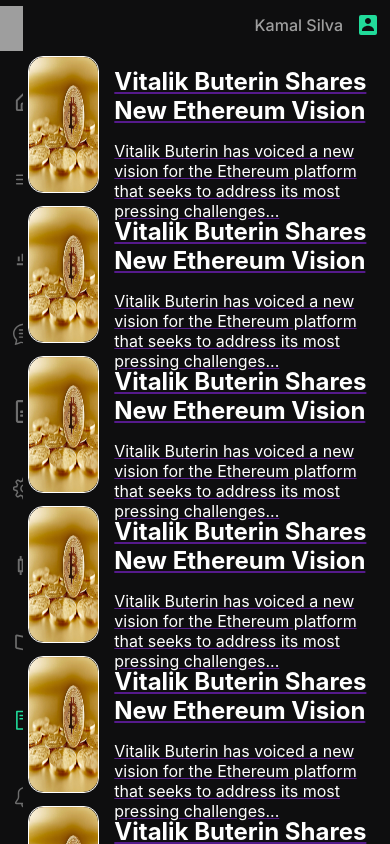
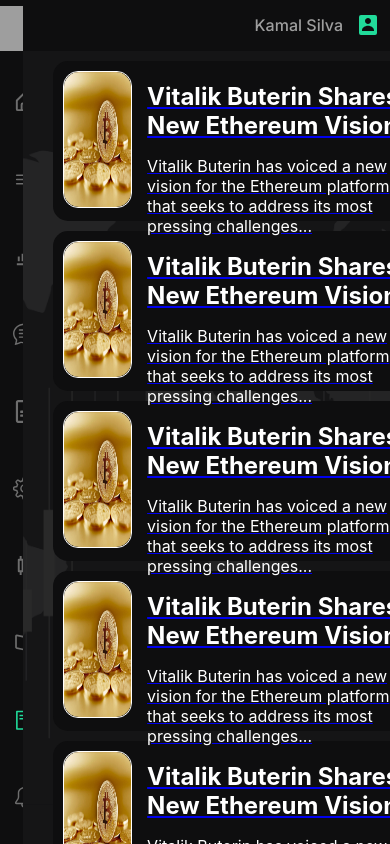
Before and after one commit to IsuruVithanage/TradeX-Web, a React (Create React App) app: page /news in a window 390 px wide. Built offline with nearby package versions, Linux system fonts and the light colour scheme; grey boxes are pictures that could not be loaded.

Commit message:
news bar responsive

```diff
--- a/src/Components/NewsBar/NewsBar.css
+++ b/src/Components/NewsBar/NewsBar.css
@@ -3,10 +3,13 @@
     width: 100%;
     height: 150px;
     background-color: #0E0E0F;
+    margin: 10px;
+    padding: 5px;
+    border-radius: 15px;
 }
 
 .img-container {
-   flex: 1;
+    flex: 1;
     height: 90%;
     border: 1px solid white;
     margin: 5px;
--- a/src/Components/NewsBar/NewsBar.js
+++ b/src/Components/NewsBar/NewsBar.js
@@ -5,7 +5,7 @@
 
 const NewsBar = () => {
     return (
-        <a href="">
+        <a href="t">
         <div className='newsbar-container'>
             <div className='img-container'><img src={News}  alt="fffff" /></div>
             <div className='desc-container'>
--- a/src/Pages/News/News.css
+++ b/src/Pages/News/News.css
@@ -0,0 +1,6 @@
+.news-container{
+    width: 97%;
+    height: 100vh;
+    margin-left: 20px !important;
+    overflow: hidden;
+}
--- a/src/Pages/News/News.js
+++ b/src/Pages/News/News.js
@@ -1,17 +1,21 @@
 import React from 'react'
+import { components } from 'react-select'
 import BasicPage from '../../Components/BasicPage/BasicPage'
 import NewsBar from '../../Components/NewsBar/NewsBar'
+import "./News.css"
 
 
 export default function News() {
   return (
     <BasicPage>
+        <div className='news-container'>
         <NewsBar/>
         <NewsBar/>
         <NewsBar/>
         <NewsBar/>
         <NewsBar/>
         <NewsBar/>
+        </div>
 
     </BasicPage>
   )
```
